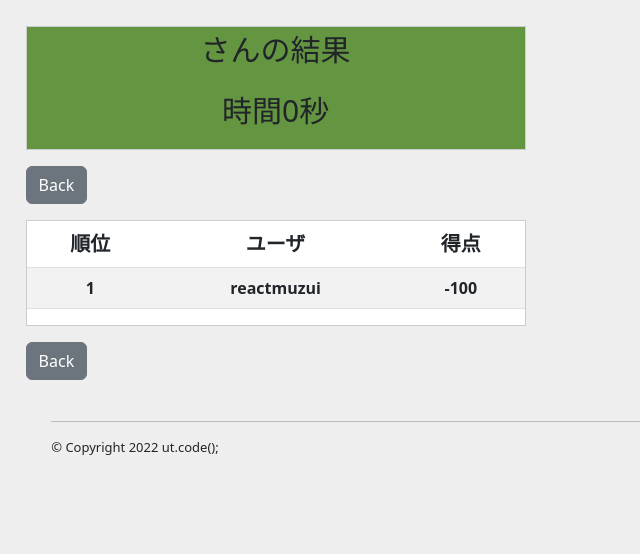
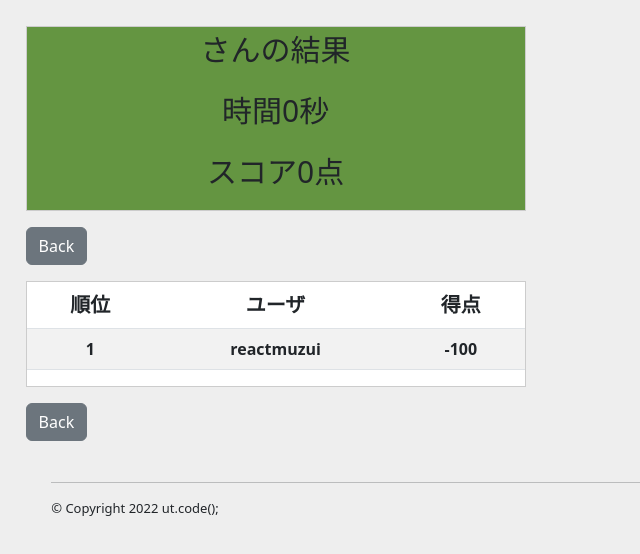
Before and after one commit to ut-code/typing-game, a React (Vite) app in the folder frontend/: page /result in a window 1280 px wide. Shown: the top 554 px of the page, without its empty margins (0-640 px from the left). Built offline with nearby package versions, Linux system fonts and the light colour scheme; no server answers.

Commit message:
userScoreをReact風に変更

```diff
--- a/frontend/src/pages/Result/Result.tsx
+++ b/frontend/src/pages/Result/Result.tsx
@@ -16,6 +16,7 @@ export default function Result() {
   ]);
   const [userName, setUserName] = useState<string>("");
   const [userTime, setUserTime] = useState<number>(0);
+  const [userScore, setUserScore] = useState<number>(0);
 
   // script.jsを読み込む
   useEffect(() => {
@@ -43,8 +44,7 @@ export default function Result() {
       setUserName(data.username);
       document.getElementById("yourRank").textContent = "順位" + rank + "位";
       setUserTime(data.time);
-      document.getElementById("score").textContent =
-        "スコア" + data.score + "点";
+      setUserScore(data.score);
     }
     tmp();
   }, []);
@@ -73,7 +73,7 @@ export default function Result() {
           <p>{userName}さんの結果</p>
           <p id="yourRank"></p>
           <p>時間{userTime}秒</p>
-          <p id="score"></p>
+          <p>スコア{userScore}点</p>
         </div>
         <div>
           <Button href="/" variant="secondary">
```
